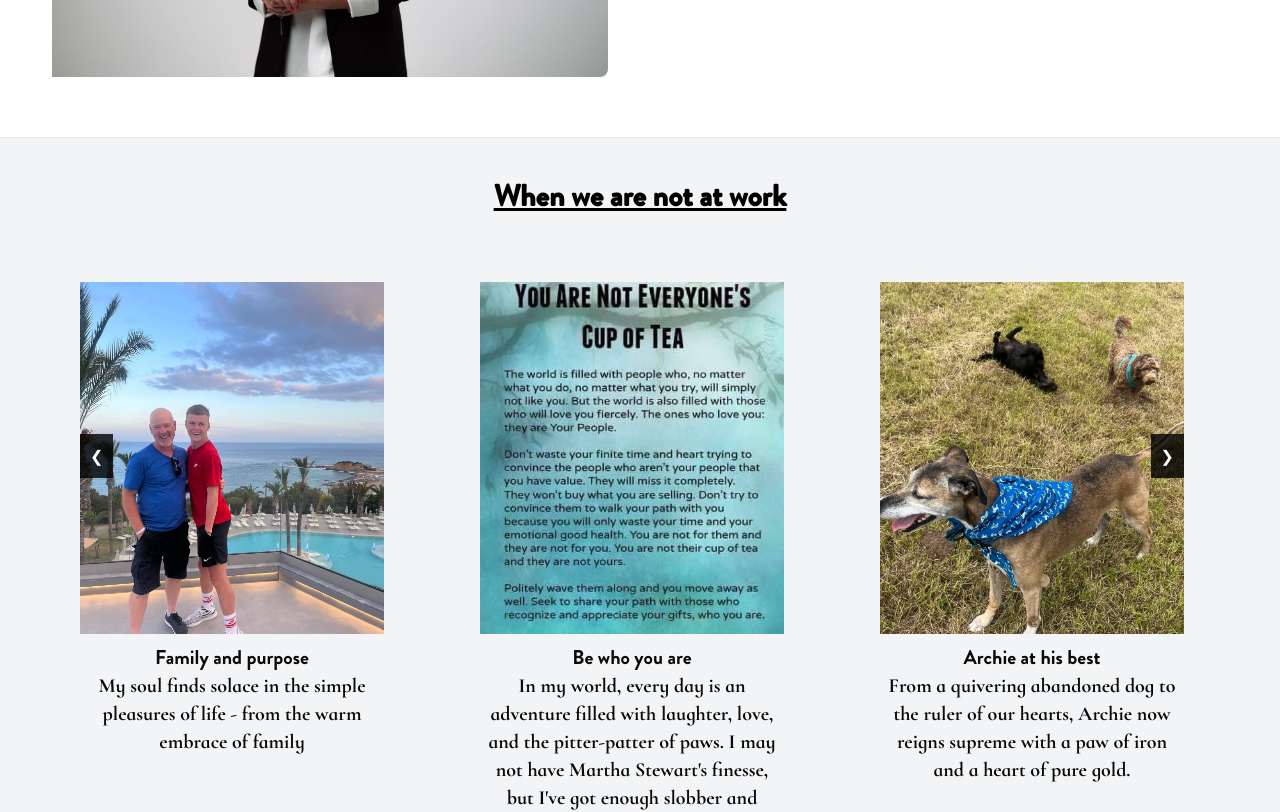
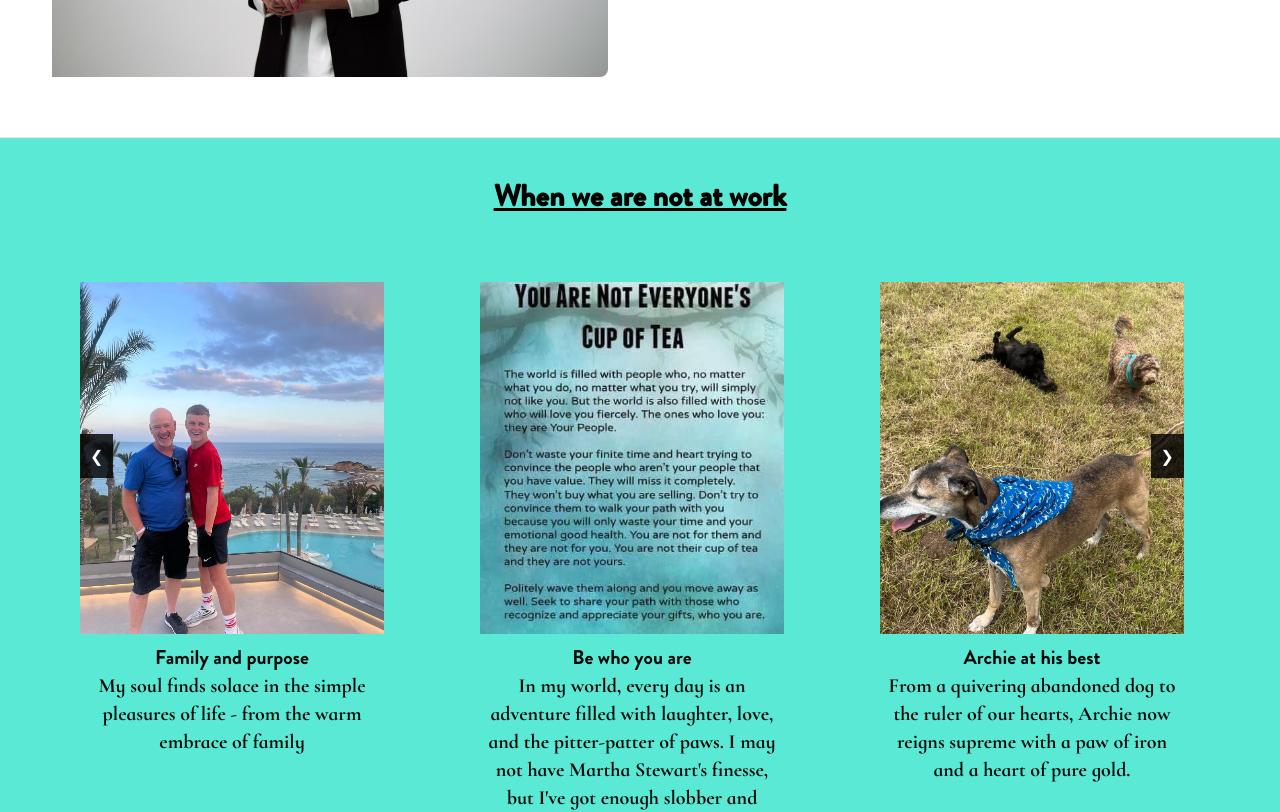
Before and after one commit to limefresh5455/fusion-finance, a Next.js app: page /about in a window 1280 px wide. Shown: the part 4120-4932 px from the top of the page. Built offline with nearby package versions, Linux system fonts and the light colour scheme.

Commit message:
Added green background

```diff
--- a/src/app/about/page.tsx
+++ b/src/app/about/page.tsx
@@ -555,8 +555,8 @@ export default function About() {
         </section>
         <hr />
 
-        <div className="bg-gray-100 container mb-10">
-          <div>
+        <div className="bg-[#5ae9d4] mb-10">
+          <div className="container">
             <ImageSlider />
           </div>
 
```
